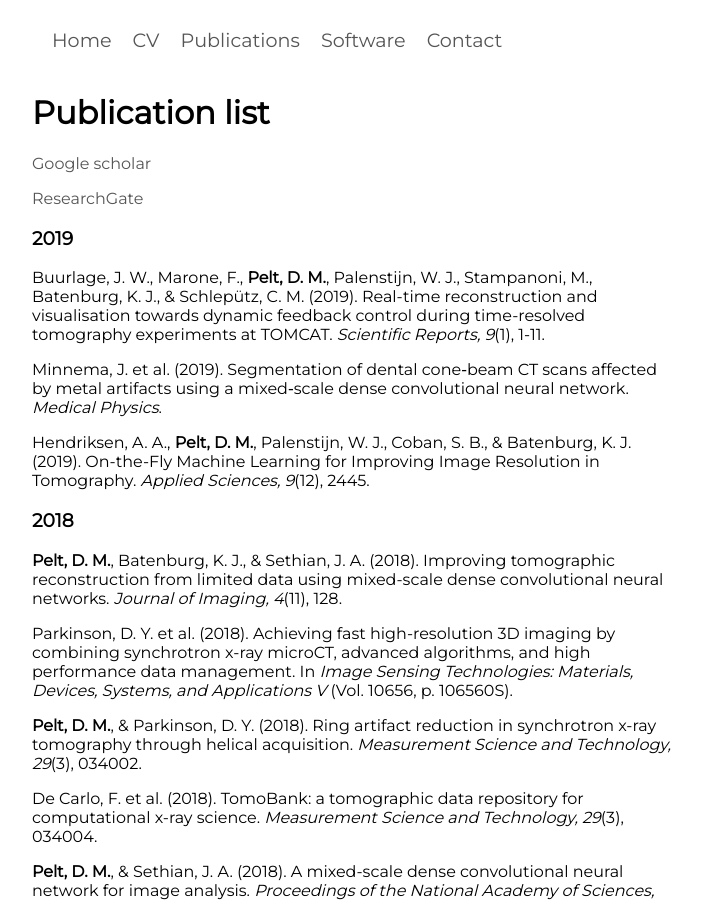
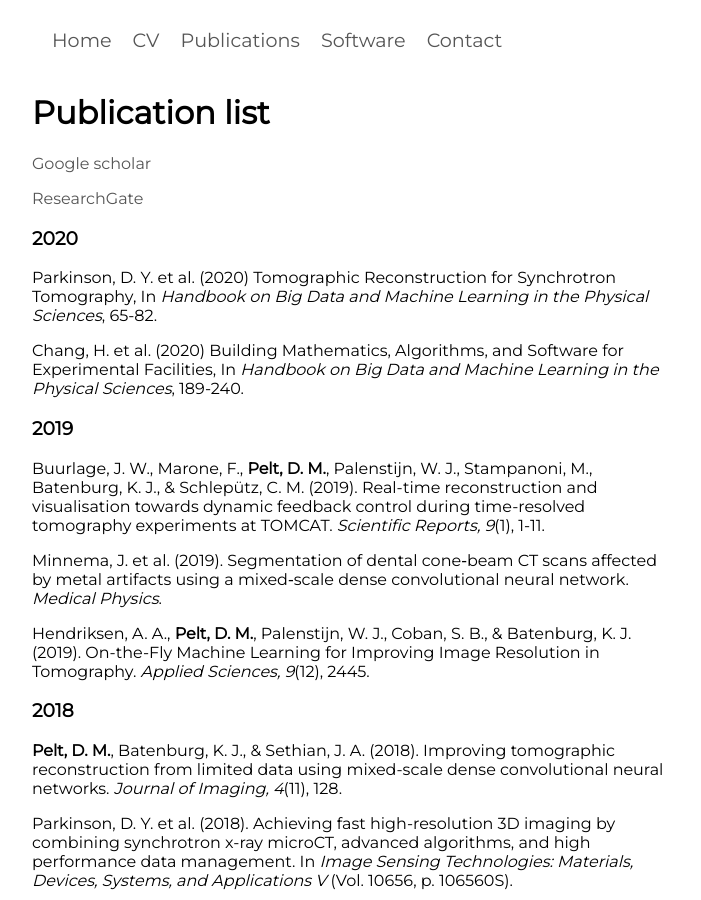
Before and after one commit to dmpelt/dmpelt.github.com, a Jekyll site: the page built from publications.md, in a window 1280 px wide and 900 px high. Shown: the whole window, without its empty margins (296-997 px from the left). Built offline with Jekyll 4.4.1, drawn with Linux system fonts in a browser that asks for light colours.

Commit message:
Update publications.md

```diff
--- a/publications.md
+++ b/publications.md
@@ -9,6 +9,12 @@ permalink: /publications/
 [Google scholar](https://scholar.google.nl/citations?user=54V8aTMAAAAJ)
 
 [ResearchGate](https://www.researchgate.net/profile/Daniel_Pelt)
+
+### 2020
+
+Parkinson, D. Y. et al. (2020) Tomographic Reconstruction for Synchrotron Tomography, In *Handbook on Big Data and Machine Learning in the Physical Sciences*, 65-82.
+
+Chang, H. et al. (2020) Building Mathematics, Algorithms, and Software for Experimental Facilities, In *Handbook on Big Data and Machine Learning in the Physical Sciences*, 189-240.
 
 ### 2019
 
```
